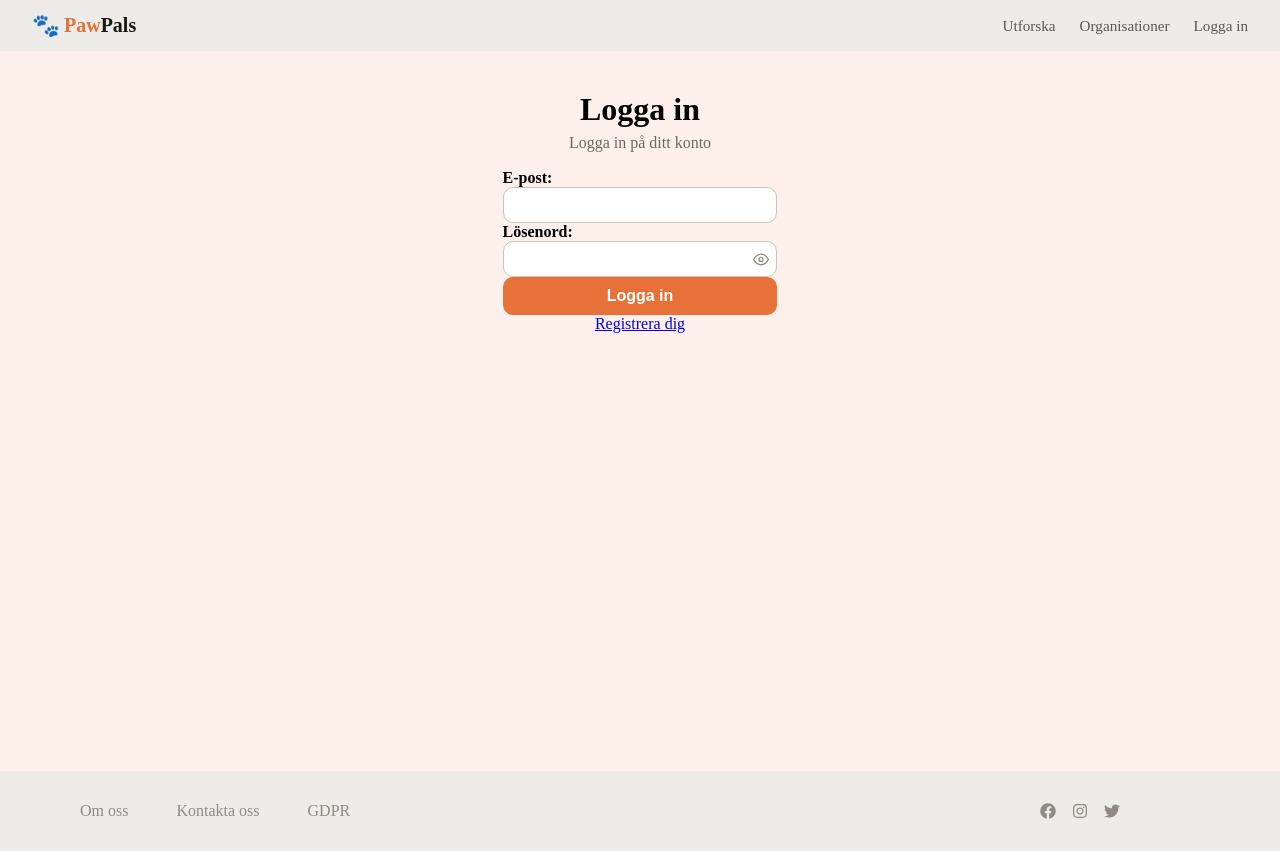
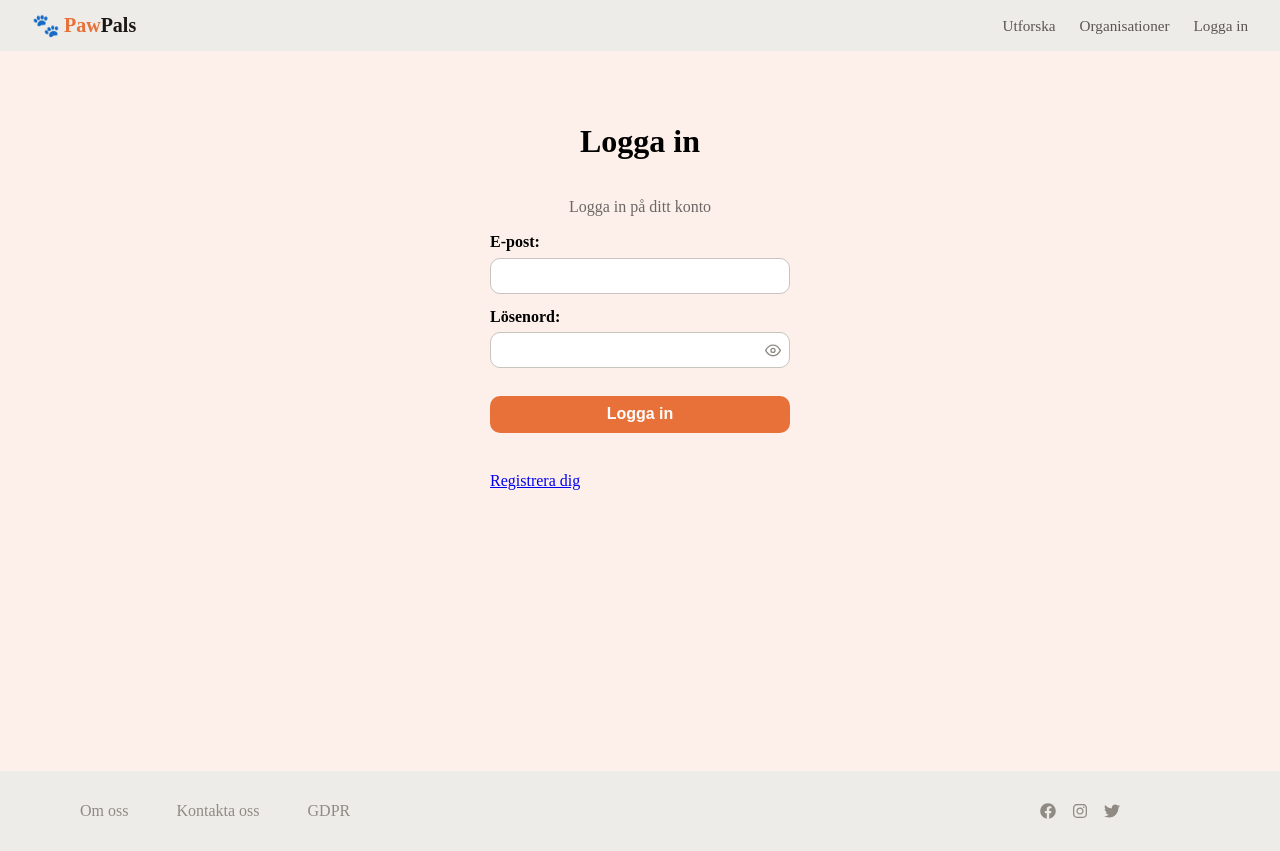
Before and after one commit to PawPatrol-2/Pawpals, a React (Vite) app: page /logga-in in a window 1280 px wide. Built offline with nearby package versions, Linux system fonts and the light colour scheme.

Commit message:
Små ändringar kring upplägget i usercontroller samt ändringar i css på loginsidan

```diff
--- a/src/pages/Logga in/LoginPage.css
+++ b/src/pages/Logga in/LoginPage.css
@@ -9,9 +9,16 @@
   background-color: #fdf0ea;
 }
 
+.loginbutton {
+  margin-top: 0.8rem;
+  width: 100%;
+}
+
+
 .LoginPage h2 {
-  margin: 0;
+  margin: 2rem;
   font-size: 2rem;
+
 }
 
 .LoginPage p {
@@ -20,10 +27,10 @@
 }
 
 .loginForm {
-  width: min(100%, 360px);
+  width: min(100%, 300px);
   display: flex;
   flex-direction: column;
-  gap: 0.85rem;
+  gap: 0.90rem;
 }
 
 .loginField {
@@ -33,7 +40,8 @@
 }
 
 .LoginPage label {
-  margin-bottom: 0.3rem;
+  display: block;
+  margin-bottom: 0.4rem;
   font-weight: 600;
 }
 
@@ -153,13 +161,13 @@
 }
 
 .loginMessage {
-  width: min(100%, 360px);
+  width: min(100%, 300px);
   min-height: 1.3rem;
   margin-top: 0.7rem;
   color: #222;
 }
 
 .loginFooter {
-  width: min(100%, 360px);
+  width: min(100%, 300px);
   margin-top: 0.4rem;
 }
--- a/src/pages/Logga in/LoginPage.tsx
+++ b/src/pages/Logga in/LoginPage.tsx
@@ -47,7 +47,7 @@ export default function LoginPage() {
         <div className="LoginPage">
             <h2>Logga in</h2>
             <p>Logga in på ditt konto</p>
-            <form onSubmit={handleLogin}>
+            <form onSubmit={handleLogin} className="loginForm">
                 <div>
                     <label htmlFor="email">E-post:</label>
                     <input
@@ -82,9 +82,9 @@ export default function LoginPage() {
                     <button className='loginbutton' type="submit">Logga in</button>
                 </div>
             </form>
-            <div>{message}</div>
-            <div>
-                <Link to={'/registrera'}>Registrera dig</Link>
+            <div className="loginMessage">{message}</div>
+            <div className="loginFooter">
+            <Link to={'/registrera'}>Registrera dig</Link>
             </div>
         </div>
     )
```
